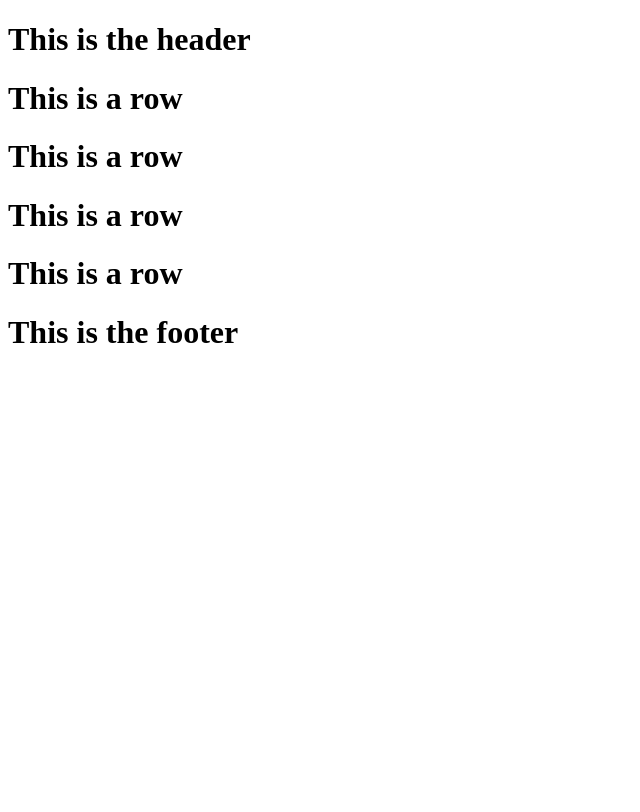
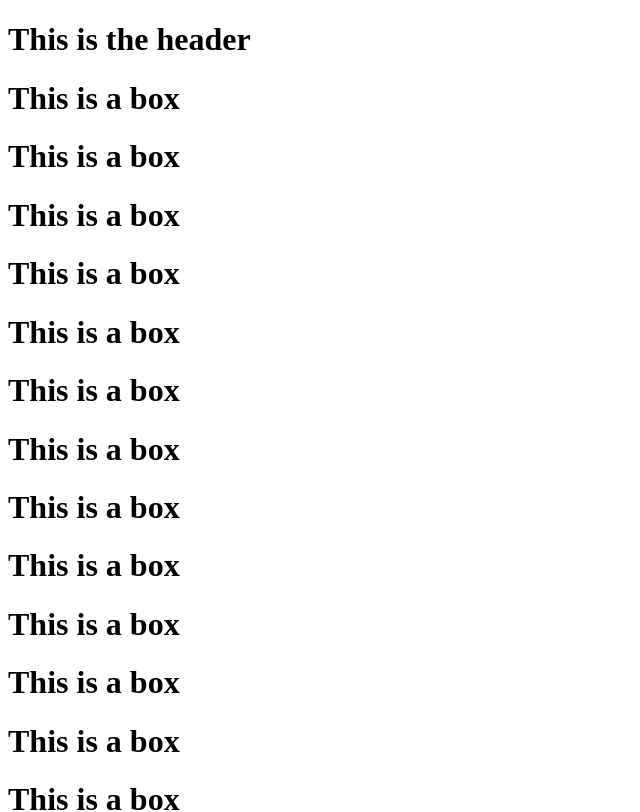
Before and after one commit to OP-Patel/groundbnb, a React (Create React App) app: page / in a window 1280 px wide. Shown: the top 812 px of the page, without its empty margins (0-640 px from the left). Built offline with nearby package versions, Linux system fonts and the light colour scheme.

Commit message:
Adjust starting files and DOM

```diff
--- a/src/Row.jsx
+++ /dev/null
@@ -1,9 +0,0 @@
-import React from "react";
-
-function Row(){
-    return(
-        <h1>This is a row</h1>
-    )
-}
-
-export default Row;
--- a/src/App.jsx
+++ b/src/components/App.jsx
@@ -14,7 +14,6 @@ function App() {
             <Footer />
         </div>
     )
-
 }
 
 export default App;
--- /dev/null
+++ b/src/components/Box.jsx
@@ -0,0 +1,9 @@
+import React from "react";
+
+function Box(){
+    return(
+        <h1> This is a box </h1>
+    )
+}
+
+export default Box;
--- /dev/null
+++ b/src/components/Row.jsx
@@ -0,0 +1,15 @@
+import React from "react";
+import Box from "./Box"
+
+function Row(){
+    return(
+        <div>
+            <Box />
+            <Box />
+            <Box />
+            <Box />
+        </div>
+    )
+}
+
+export default Row;
--- a/src/index.js
+++ b/src/index.js
@@ -1,7 +1,7 @@
 import React from 'react';
 import ReactDOM from 'react-dom/client';
 
-import App from "./App";
+import App from "./components/App";
 
 const root = ReactDOM.createRoot(document.getElementById('root'));
 root.render(
```
Also changed, not shown: src/components/Footer.jsx (renamed from src/Footer.jsx), src/components/Header.jsx (renamed from src/Header.jsx).
